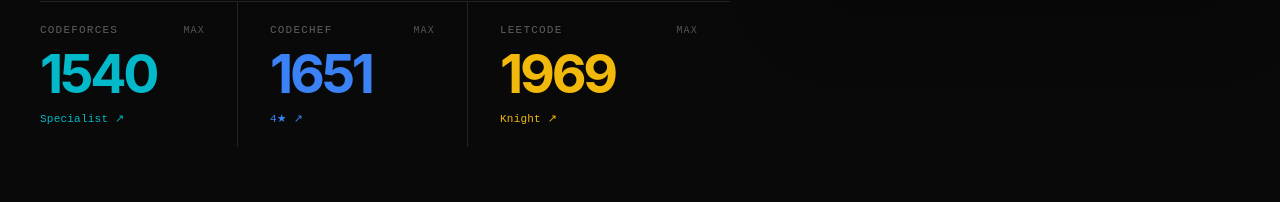
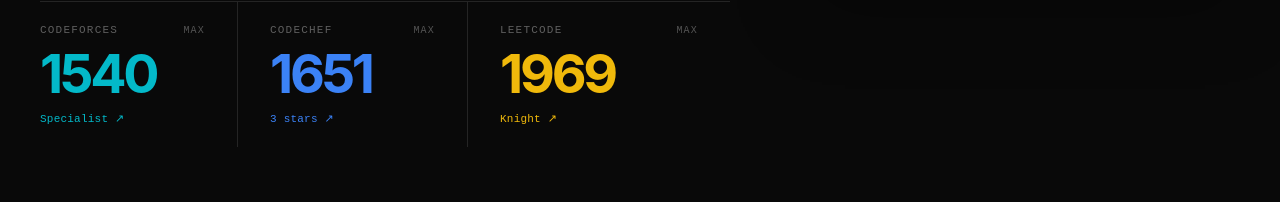
Before and after one commit to harshboghara2004/portfolio-hb, a Next.js app: page / in a window 1280 px wide. Shown: the part 700-902 px from the top of the page. Built offline with nearby package versions, Linux system fonts and the light colour scheme.

Commit message:
codechef 1600+ is 3 starts

```diff
--- a/components/Hero.js
+++ b/components/Hero.js
@@ -31,7 +31,7 @@ export const cpRatings = [
     {
         platform: "CODECHEF",
         rating: "1651",
-        rank: "4★",
+        rank: "3 stars",
         url: "https://www.codechef.com/users/harsh_boghara",
         className: "cp-codechef",
     },
```
